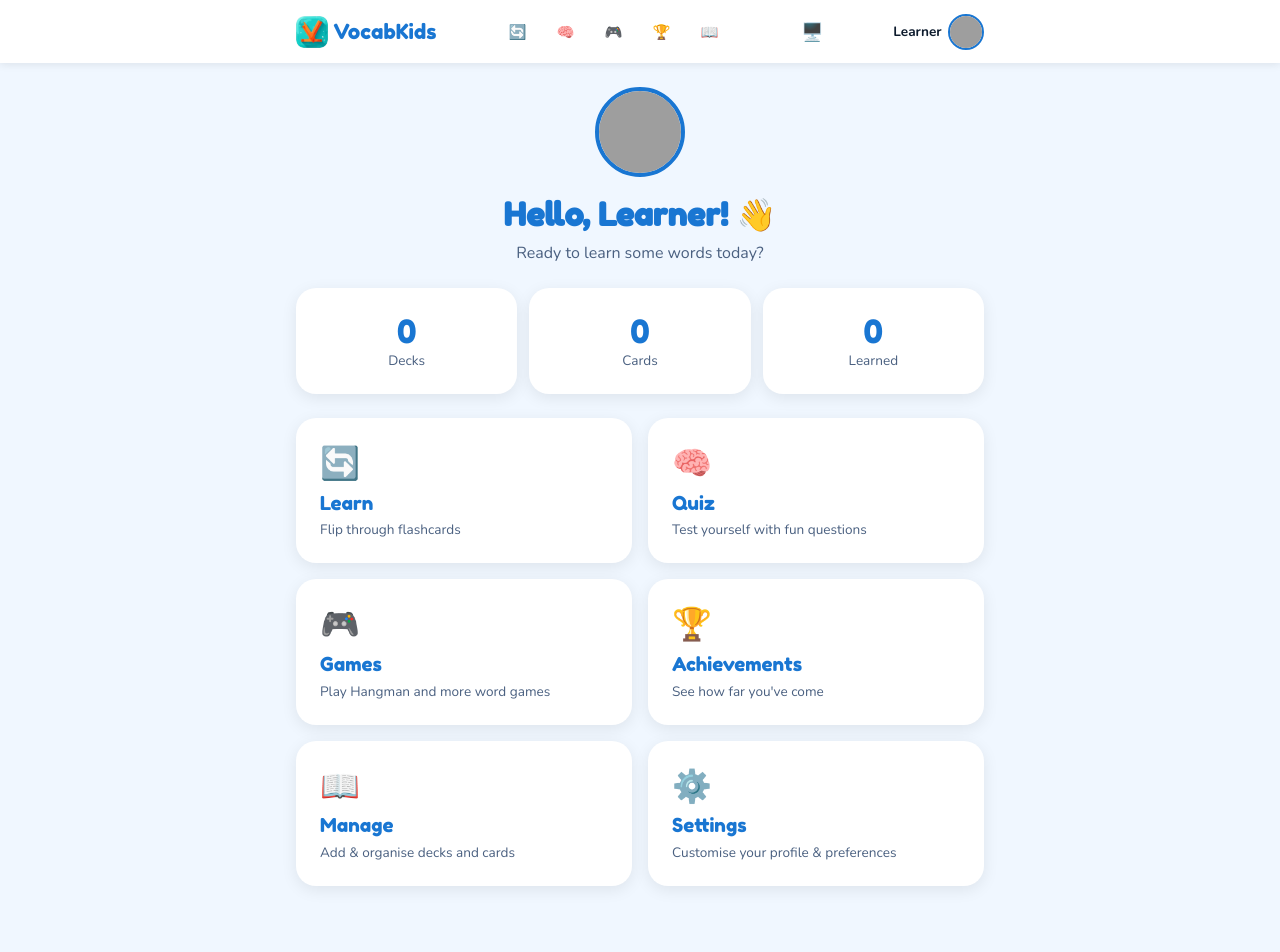
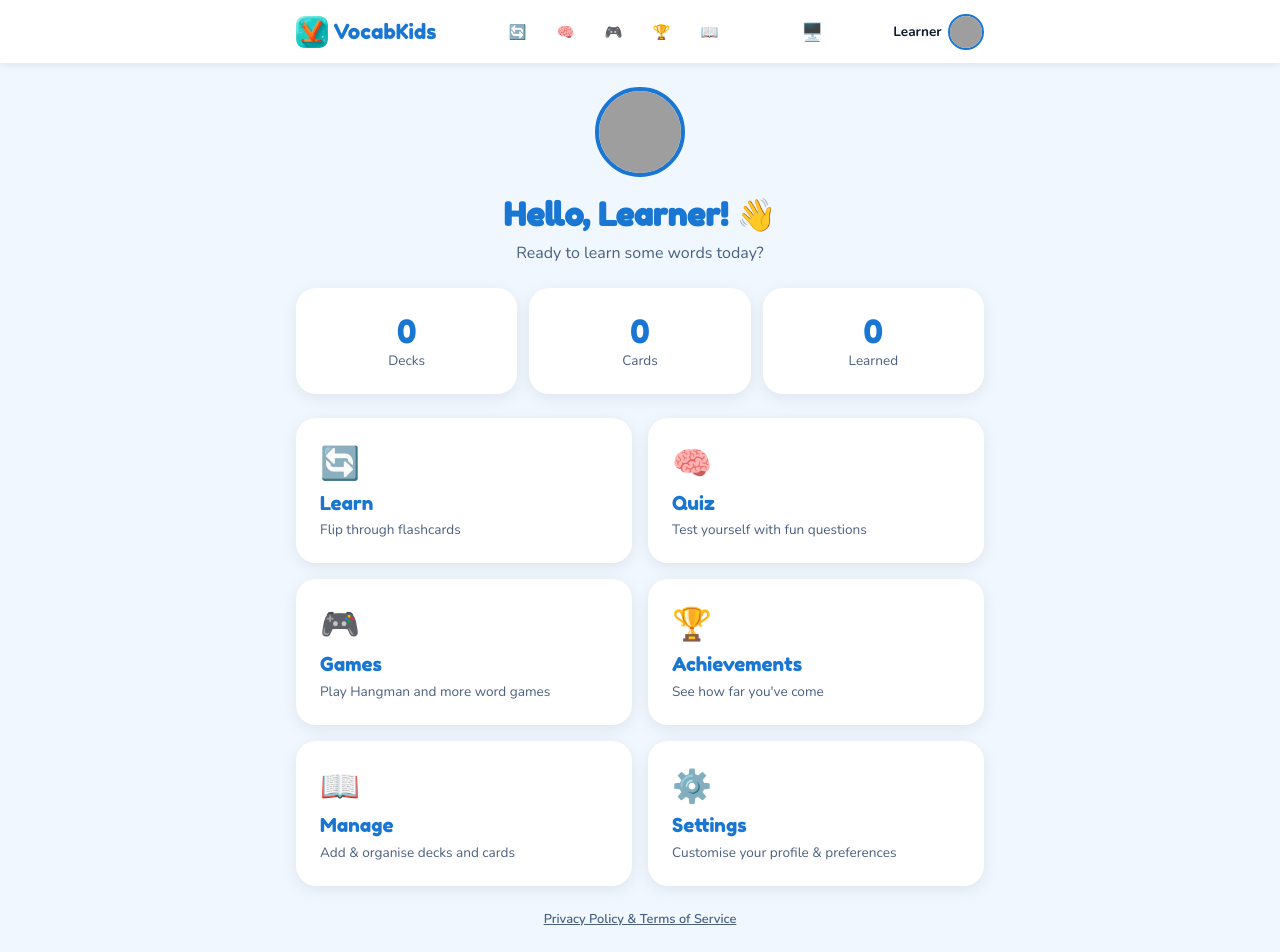
Before and after one commit to jerrywang121/vocab-kids, a Vue app: page /learn in a window 1280 px wide. Shown: the top 952 px of the page. Built offline with nearby package versions, Linux system fonts and the light colour scheme; grey boxes are pictures that could not be loaded.

Commit message:
doc: add legal page in home page

```diff
--- a/src/views/HomeView.vue
+++ b/src/views/HomeView.vue
@@ -93,7 +93,9 @@ onMounted(() => {
         <div class="mode-desc text-muted">Customise your profile &amp; preferences</div>
       </RouterLink>
     </div>
-
+    <div class="home-footer mt-3">
+      <RouterLink to="/legal" class="legal-link">Privacy Policy & Terms of Service</RouterLink>
+    </div>
   </main>
 </template>
 
@@ -140,4 +142,15 @@ onMounted(() => {
 .mode-icon  { font-size: 2rem; }
 .mode-name  { font-family: 'Fredoka One', cursive; font-size: 1.2rem; color: var(--color-primary); }
 .mode-desc  { font-size: 0.85rem; }
+.home-footer {
+  display: flex;
+  justify-content: center;
+  padding-bottom: 1.5rem;
+}
+.legal-link {
+  font-size: 0.8rem;
+  color: var(--color-text-muted);
+  text-decoration: underline;
+  font-weight: 600;
+}
 </style>
```
